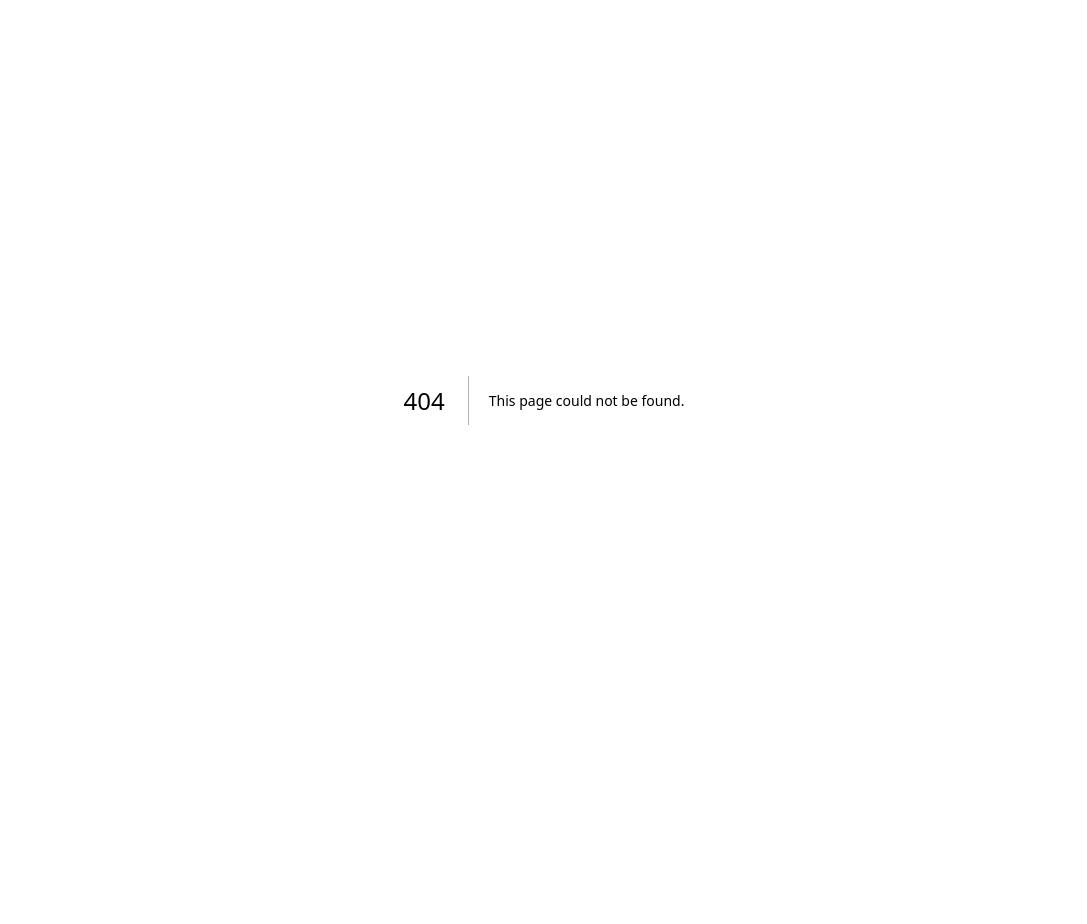
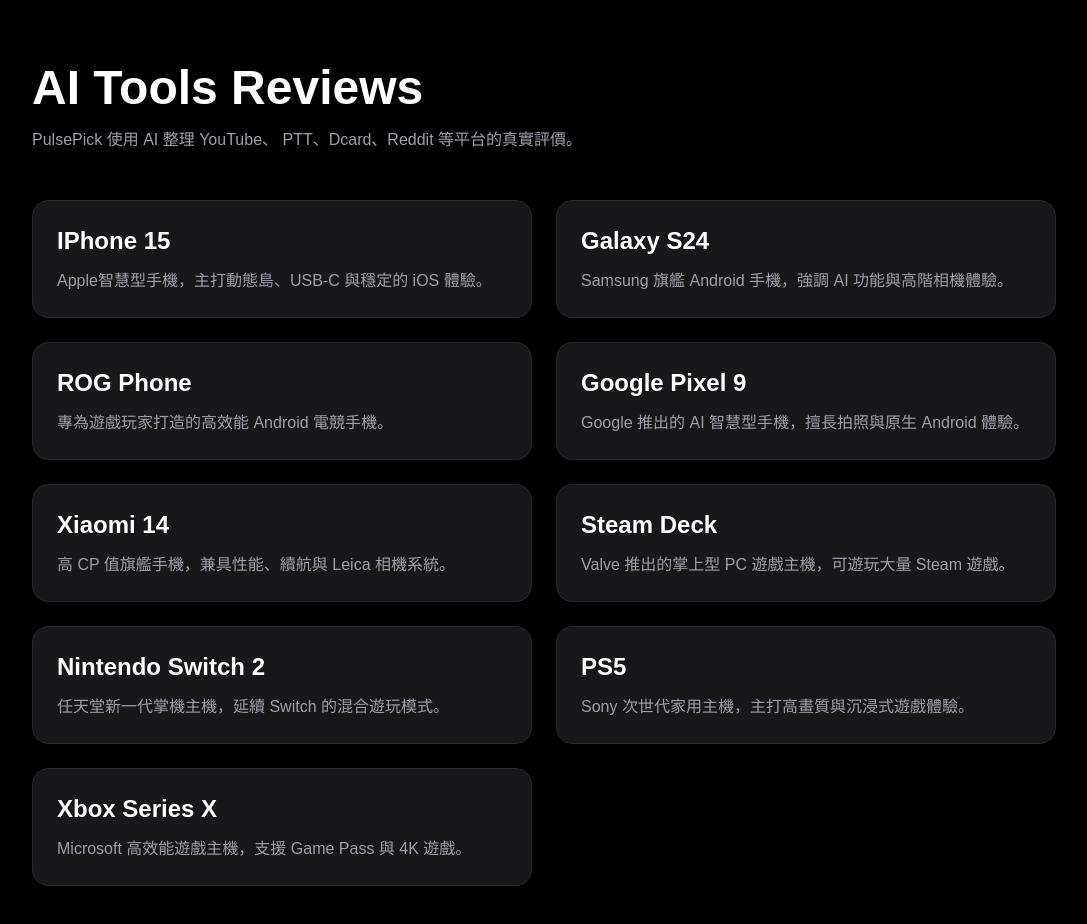
Before and after one commit to pai0529/review-radar-clean, a Next.js app: page /category/3c in a window 1280 px wide. Before the commit this address had no page. Shown: the top 924 px of the page, without its empty margins (96-1183 px from the left). Before the commit the page ends 800 px from the top, so only its background shows below. Built offline with nearby package versions, Linux system fonts and the light colour scheme.

Commit message:
add category pages and homepage category navigation

```diff
--- /dev/null
+++ b/app/category/3c/page.tsx
@@ -0,0 +1,109 @@
+import Link from "next/link";
+
+const tools = [
+  {
+    name: "IPhone 15",
+    slug: "iPhone 15",
+    description:
+        "Apple智慧型手機，主打動態島、USB-C 與穩定的 iOS 體驗。"
+  },
+
+  {
+    name: "Galaxy S24",
+    slug: "galaxy S24",
+    description:
+        "Samsung 旗艦 Android 手機，強調 AI 功能與高階相機體驗。"
+  },
+
+  {
+    name: "ROG Phone",
+    slug: "ROG Phone",
+    description:
+        "專為遊戲玩家打造的高效能 Android 電競手機。"
+  },
+
+  {
+    name: "Google Pixel 9",
+    slug: "Google Pixel 9",
+    description:
+        "Google 推出的 AI 智慧型手機，擅長拍照與原生 Android 體驗。"
+  },
+
+  {
+    name: "Xiaomi 14",
+    slug: "Xiaomi 14",
+    description:
+        "高 CP 值旗艦手機，兼具性能、續航與 Leica 相機系統。"
+  },
+
+  {
+  name: "Steam Deck",
+  slug: "steam-deck",
+  description:
+    "Valve 推出的掌上型 PC 遊戲主機，可遊玩大量 Steam 遊戲。"
+},
+
+{
+  name: "Nintendo Switch 2",
+  slug: "nintendo-switch-2",
+  description:
+    "任天堂新一代掌機主機，延續 Switch 的混合遊玩模式。"
+},
+
+{
+  name: "PS5",
+  slug: "ps5",
+  description:
+    "Sony 次世代家用主機，主打高畫質與沉浸式遊戲體驗。"
+},
+
+{
+  name: "Xbox Series X",
+  slug: "xbox-series-x",
+  description:
+    "Microsoft 高效能遊戲主機，支援 Game Pass 與 4K 遊戲。"
+}
+];
+
+export default function AIToolsPage() {
+
+  return (
+    <main className="min-h-screen bg-black px-6 py-16 text-white">
+
+      <div className="mx-auto max-w-5xl">
+
+        <h1 className="text-5xl font-bold">
+          AI Tools Reviews
+        </h1>
+
+        <p className="mt-4 text-zinc-400">
+          PulsePick 使用 AI 整理 YouTube、
+          PTT、Dcard、Reddit 等平台的真實評價。
+        </p>
+
+        <div className="mt-12 grid gap-6 md:grid-cols-2">
+
+          {tools.map((tool) => (
+
+            <Link
+              key={tool.slug}
+              href={`/review/${tool.slug}`}
+              className="rounded-2xl border border-zinc-800 bg-zinc-900 p-6 transition hover:border-zinc-600 hover:bg-zinc-800"
+            >
+
+              <h2 className="text-2xl font-semibold">
+                {tool.name}
+              </h2>
+
+              <p className="mt-3 text-zinc-400">
+                {tool.description}
+              </p>
+
+            </Link>
+          ))}
+
+        </div>
+      </div>
+    </main>
+  );
+}
--- /dev/null
+++ b/app/category/Apps/page.tsx
@@ -0,0 +1,81 @@
+import Link from "next/link";
+
+const tools = [
+ {
+  name: "TikTok",
+  slug: "tiktok",
+  description:
+    "全球熱門短影音平台，以高黏著度推薦演算法聞名。"
+},
+
+{
+  name: "Instagram",
+  slug: "instagram",
+  description:
+    "Meta 旗下社群平台，主打照片、Reels 與社交互動。"
+},
+
+{
+  name: "Discord",
+  slug: "discord",
+  description:
+    "熱門語音與社群聊天平台，深受遊戲與創作者社群喜愛。"
+},
+
+{
+  name: "Spotify",
+  slug: "spotify",
+  description:
+    "全球知名音樂串流平台，提供個人化推薦與 Podcast。"
+},
+
+{
+  name: "Netflix",
+  slug: "netflix",
+  description:
+    "全球影音串流平台，擁有大量原創影集與電影內容。"
+}
+];
+
+export default function AIToolsPage() {
+
+  return (
+    <main className="min-h-screen bg-black px-6 py-16 text-white">
+
+      <div className="mx-auto max-w-5xl">
+
+        <h1 className="text-5xl font-bold">
+          AI Tools Reviews
+        </h1>
+
+        <p className="mt-4 text-zinc-400">
+          PulsePick 使用 AI 整理 YouTube、
+          PTT、Dcard、Reddit 等平台的真實評價。
+        </p>
+
+        <div className="mt-12 grid gap-6 md:grid-cols-2">
+
+          {tools.map((tool) => (
+
+            <Link
+              key={tool.slug}
+              href={`/review/${tool.slug}`}
+              className="rounded-2xl border border-zinc-800 bg-zinc-900 p-6 transition hover:border-zinc-600 hover:bg-zinc-800"
+            >
+
+              <h2 className="text-2xl font-semibold">
+                {tool.name}
+              </h2>
+
+              <p className="mt-3 text-zinc-400">
+                {tool.description}
+              </p>
+
+            </Link>
+          ))}
+
+        </div>
+      </div>
+    </main>
+  );
+}
```
